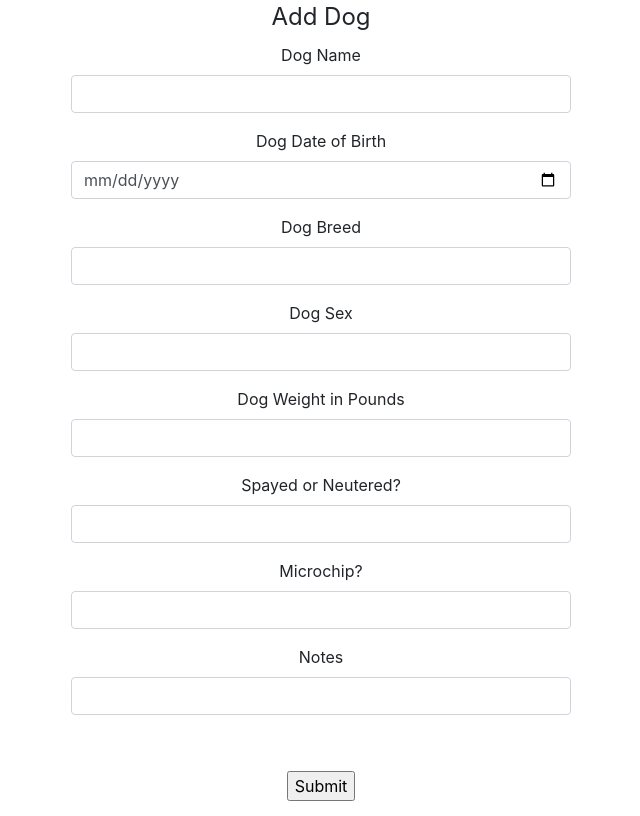
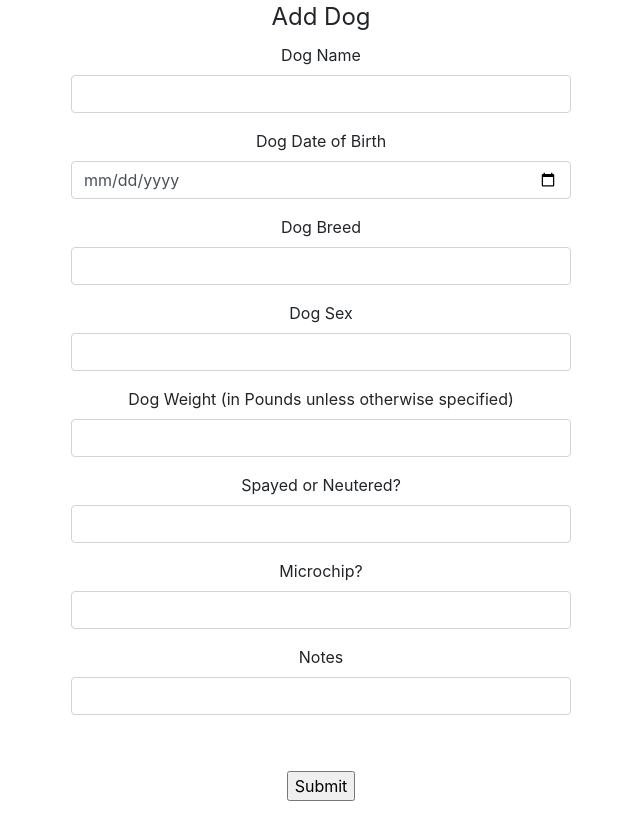
Before and after one commit to maxaeon/MyDogHealth, a PHP site: page /dog-add.php in a window 1280 px wide. Shown: the part 210-1026 px from the top of the page, without its empty margins (319-959 px from the left). Run offline with PHP 8.4, Linux system fonts and the light colour scheme.

Commit message:
weight update

```diff
--- a/dog-add.php
+++ b/dog-add.php
@@ -69,7 +69,7 @@
         <label for="flddogSex">Dog Sex</label>
         <input type="boolean" class="form-control" name="txtdogSex" id="txtdogSex">
         </p><p>
-          <label for="flddogWeightInPounds">Dog Weight in Pounds</label>
+          <label for="flddogWeightInPounds">Dog Weight (in Pounds unless otherwise specified)</label>
           <input type="text" class="form-control" name="txtdogWeightInPounds" id="txtdogWeightInPounds">
           </p><p>
             <label for="flddogSterilized">Spayed or Neutered?</label>
--- a/dog-read.php
+++ b/dog-read.php
@@ -39,7 +39,7 @@ include 'db.php';
         echo "<td> Male or Female? </td>";
         echo "<td>" . $row['flddogSex'] . "</td>";
         echo "</tr>";
-        echo "<td> Weight in Pounds: </td>";
+        echo "<td> Weight (in pounds unless otherwise specified): </td>";
         echo "<td>" . $row['flddogWeightInPounds'] . "</td>";
         echo "</tr>";
         echo "<td> Spayed or Neutered? </td>";
```
